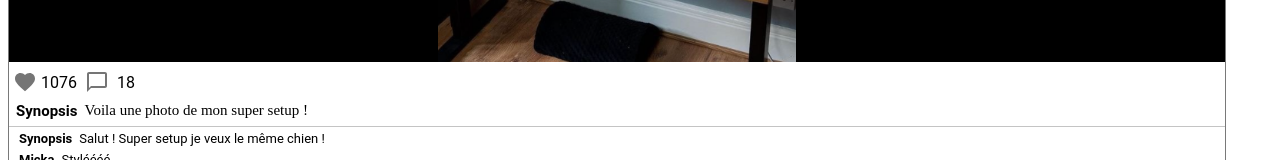
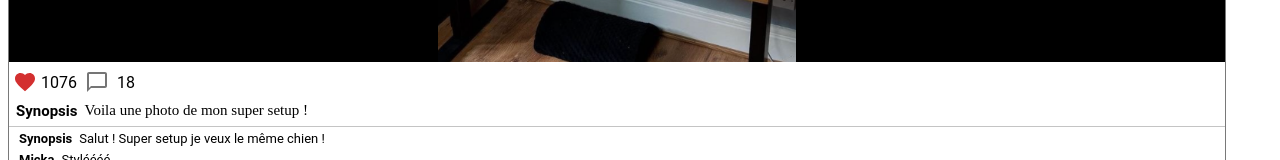
Before and after one commit to Synopsiss31/Ybook, a Next.js app: page /publi in a window 1280 px wide. Both pictures are taken after a click on the button 25 px from the left and 509 px from the top of the page. Shown: the part 427-587 px from the top of the page. Built offline with nearby package versions, Linux system fonts and the light colour scheme.

Commit message:
Couleur like + animation OK

```diff
--- a/src/components/publication/Publication.tsx
+++ b/src/components/publication/Publication.tsx
@@ -36,7 +36,7 @@ function Publication() {
               sx={{ position: 'relative', m: 1 }}
             >
               <Fade in={isLike} timeout={300}>
-                <ActiveLike sx={{ position: 'absolute' }} />
+                <ActiveLike color="error" sx={{ position: 'absolute' }} />
               </Fade>
               <Fade in={!isLike} timeout={300}>
                 <Like sx={{ position: 'absolute' }} />
```
